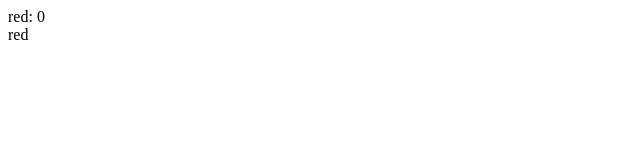
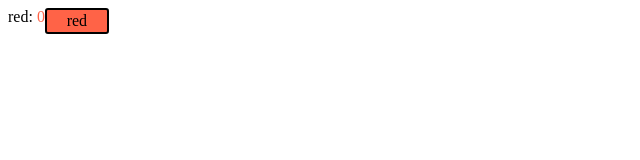
Before and after one commit to zederbear/Color-Incremental, a plain HTML site: page index.html in a window 1280 px wide. Shown: the whole page, without its empty margins (0-640 px from the left). Drawn offline with Linux system fonts and the light colour scheme.

Commit message:
real. Added stuff an things to do stuff. For example: Button

```diff
--- a/css/styles.css
+++ b/css/styles.css
@@ -1,3 +1,30 @@
+body {
+    display: flex;
+    justify-items: normal;
+}
+
 #red-button {
+    display: flex;
+    justify-content: center;
+    border-style: solid;
+    border-color: black;
+    border-width: 2px;
     background-color: tomato;
+    width: 50px;
+    padding: 2px 5px;
+    border-radius: 3px;
+    height: fit-content;
+    transition: transform .5s;
 }
+
+.text-red {
+    color: tomato;
+}
+
+.no-highlight-text {
+    user-select: none;
+}
+
+#red-button:hover {
+    transform: scale(1.5);
+}
--- a/index.html
+++ b/index.html
@@ -3,13 +3,13 @@
     <meta charset="UTF-8">
     <meta name="viewport" content="width=device-width, initial-scale=1.0">
     <title>Document</title>
-    <style rel="stylesheet" href="css/styles.css"></style>
+    <link rel="stylesheet" href="css/styles.css">
 </head>
 <body>
     <div id="colors-container">
-        <div id="red"><span>red: </span><span id="red-amount">0</span></div>
+        <div id="red"><span>red: </span><span id="red-amount" class="text-red">0</span></div>
     </div>
-    <div id="red-button" onclick="getRed()">red</div>
+    <div id="red-button" class="no-highlight-text" onclick="getRed()">red</div>
 
 <script src="js/index.js"></script>
 </body>
```
